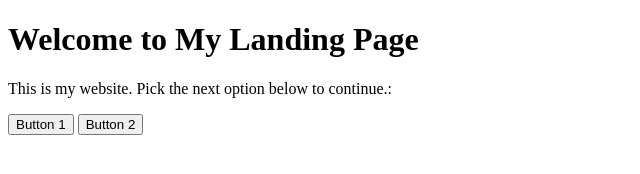
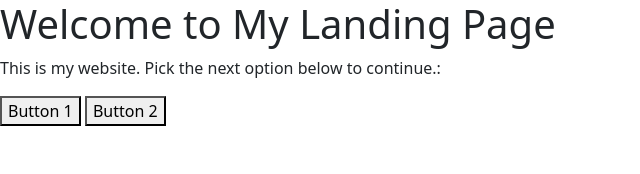
Before and after one commit to BreaAM/Assignment1, a plain HTML site: page Index.html in a window 1280 px wide. Shown: the whole page, without its empty margins (0-640 px from the left). Drawn offline with nearby package versions, Linux system fonts and the light colour scheme.

Commit message:
Update Index.html

```diff
--- a/Index.html
+++ b/Index.html
@@ -8,11 +8,13 @@
     <meta name="author" content="Brenda Massawa">
 	<link ref="shortcut icon" href="favicon.png">
 	<link rel="stylesheet" type="text" href="style.css">
+	<link href="https://cdn.jsdelivr.net/npm/bootstrap@5.3.0-alpha1/dist/css/bootstrap.min.css" rel="stylesheet" integrity="sha384-GLhlTQ8iRABdZLl6O3oVMWSktQOp6b7In1Zl3/Jr59b6EGGoI1aFkw7cmDA6j6gD" crossorigin="anonymous">
 </head>
-<body>
+<body class="full layout">
 	<h1>Welcome to My Landing Page</h1>
 	<p>This is my website. Pick the next option below to continue.:</p>
 	<button onclick="location.href='https://www.w3schools.com'">Button 1</button>
 	<button onclick="location.href= 'nothing'">Button 2</button>
 </body>
 </html>
+<script src="https://cdn.jsdelivr.net/npm/bootstrap@5.3.0-alpha1/dist/js/bootstrap.bundle.min.js" integrity="sha384-w76AqPfDkMBDXo30jS1Sgez6pr3x5MlQ1ZAGC+nuZB+EYdgRZgiwxhTBTkF7CXvN" crossorigin="anonymous"></script>
```
